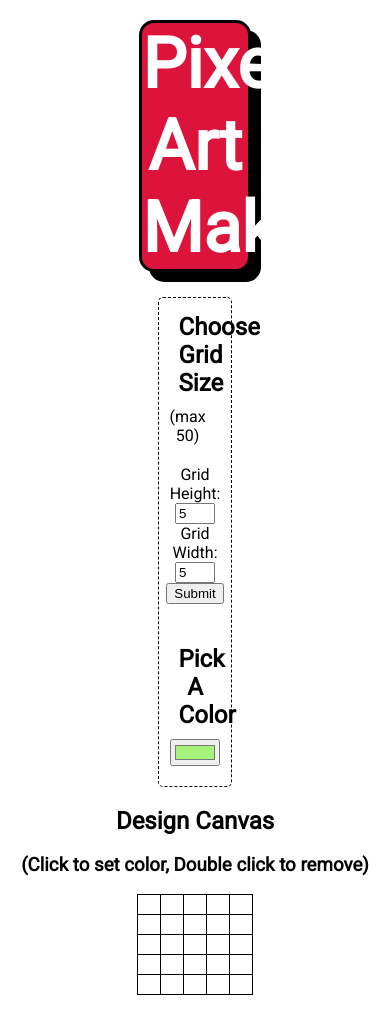
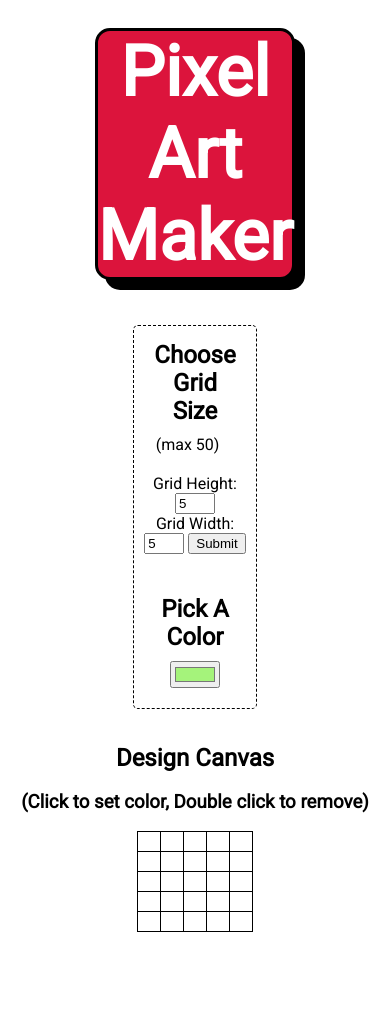
Before and after one commit to chingu-voyage5/Toucans-Team-2, a plain HTML site: page games/PixelArtMaker/index.html in a window 390 px wide. After the commit the page ends 990 px from the top, so only its background shows below. Drawn offline with nearby package versions, Linux system fonts and the light colour scheme.

Commit message:
Pixel Art RWD
Applied basic RWD to Pixel Art Maker so it is
more mobile friendly

```diff
--- a/games/PixelArtMaker/index.html
+++ b/games/PixelArtMaker/index.html
@@ -6,12 +6,18 @@
     <script src="https://ajax.googleapis.com/ajax/libs/jquery/1.11.1/jquery.min.js"></script>
 </head>
 <body>
+
+ <main class="container">
+
     <div class="topBox">
       <h1>Pixel Art Maker</h1>
     </div>
+
     <div class="selectionBox">
+
       <h2>Choose Grid Size</h2>
       <p class="maxSetting"> (max 50) </p>
+
       <form id="sizePicker">
           Grid Height:
           <input type="number" id="inputHeight" name="height" min="1" max="50" value="5">
@@ -22,15 +28,22 @@
       </form>
 
       <h2 class="pick">Pick A Color</h2>
+
       <input type="color" value="#a5f37b" id="colorPicker">
+
     </div>
+
     <div class="canvas">
       <h2>Design Canvas</h2>
 
     <h3>(Click to set color, Double click to remove)</h3>
+
       <table id="pixelCanvas">
       </table>
+
     </div>
+
+ </main>
 
  <script src="designs.js"></script>
 
--- a/games/PixelArtMaker/styles.css
+++ b/games/PixelArtMaker/styles.css
@@ -4,7 +4,15 @@ body {
   text-align: center;
 }
 
-div.topBox {
+.container {
+  display: flex;
+  flex-flow: column nowrap;
+  justify-content: center;
+  align-items: center;
+  width: 100%;
+}
+
+.topBox {
   background-color: #DC143C;
   margin: 20px 35% 25px 35%;
   border: solid medium black;
@@ -12,14 +20,14 @@ div.topBox {
   box-shadow: 10px 10px
 }
 
-div.selectionBox {
+.selectionBox {
   margin: 20px 40% 20px 40%;
   padding-bottom: 20px;
   border: thin dashed;
   border-radius: 5px;
 }
 
-div.canvas {
+.canvas {
   margin: 0 0 50px 0;
 }
 
```
Lines whose indentation alone changed are shown as unchanged.
